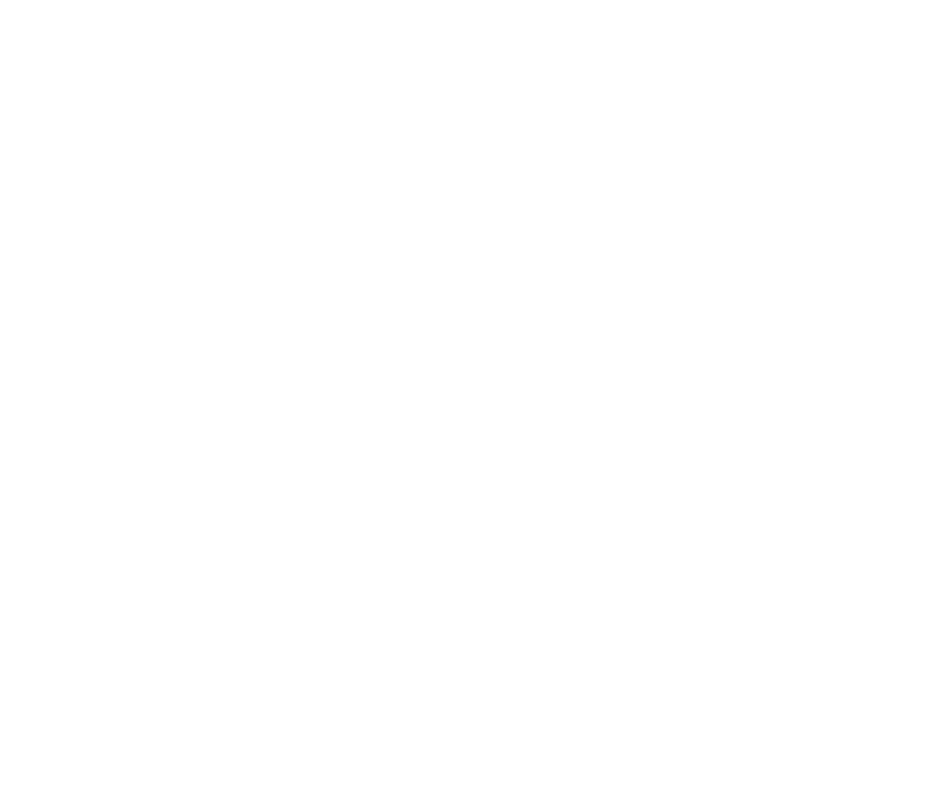
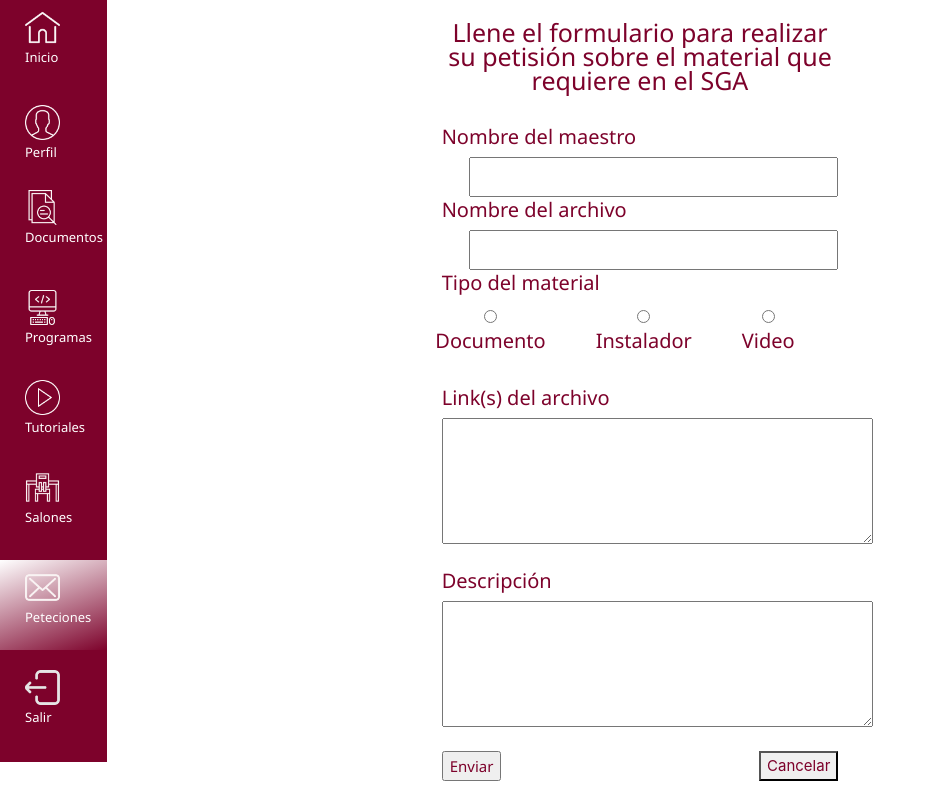
Before and after one commit to kariga783/sga, an Angular app: page /#/peticionesMaestros in a window 1280 px wide. Shown: the whole page, without its empty margins (0-936 px from the left). Built offline with nearby package versions, Linux system fonts and the light colour scheme.

Commit message:
se crea el html y css del componente peticionesMaestros y se finaliza el html y css del modulo de maestros

```diff
--- a/src/app/components/peticiones-maestros/peticiones-maestros.component.css
+++ b/src/app/components/peticiones-maestros/peticiones-maestros.component.css
@@ -264,6 +264,17 @@
 .petision .cancelar{
     float: right;
     color: #7d022b;
+    font-size: 15px;
+    font-weight: 400;
+    line-height: 24px;
+    text-align: center;
+}
+.petision .enviar{
+  color: #7d022b;
+  font-size: 15px;
+  font-weight: 400;
+  line-height: 24px;
+  text-align: center;
 }
 .petision h1{
     color: #7d022b;
--- a/src/app/components/peticiones-maestros/peticiones-maestros.component.html
+++ b/src/app/components/peticiones-maestros/peticiones-maestros.component.html
@@ -57,7 +57,7 @@
           <p>Salir</p>
         </a>
       </div>
-      <div class="resaltarSalones">
+      <div class="resaltarPeticiones">
       </div>
     </div>
     <div class="espacio col-md-3 col-lg-3"></div>
@@ -69,23 +69,23 @@
         <label for="type"id="type">Tipo del material</label>
         <div class="grupo">
           <label for="opt1" class="radio">
-              <input type="radio" name="typeFile" value="Documento" class="doc">Documento
+            <input type="radio" name="typeFile" value="Documento" class="doc">Documento
           </label>
           <label for="opt2" class="radio">
-              <input type="radio" name="typeFile" value="Instalador" class="ar">Instalador
+            <input type="radio" name="typeFile" value="Instalador" class="ar">Instalador
           </label>
           <label for="opt3" class="radio">
-              <input type="radio" name="typeFile" value="Video" class="vid">Video
+            <input type="radio" name="typeFile" value="Video" class="vid">Video
           </label>
         </div>
-        <br>
-        <label for="link" class="link"">link(s) del archivo</label><br>
+        <br><label for="link"class="link">Link(s) del archivo</label>
         <textarea name="textarea" rows="5" cols="40" class="txtA1"></textarea><br>
         <label for="link" class="descripcion">Descripción</label><br>
         <textarea name="textarea" rows="5" cols="40" class="txtA2"></textarea><br>
         <div class="botones">
-        <input type="submit" class="enviar" name="Submit" value="Enviar">
-        <button  class="cancelar">Cancelar</button>
+          <input type="submit" class="enviar" name="Submit" value="Enviar">
+          <button  class="cancelar">Cancelar</button>
+        </div><br>
       </form>
     </div>
     <div class="espacio col-md-4 col-lg-4"></div>
```
